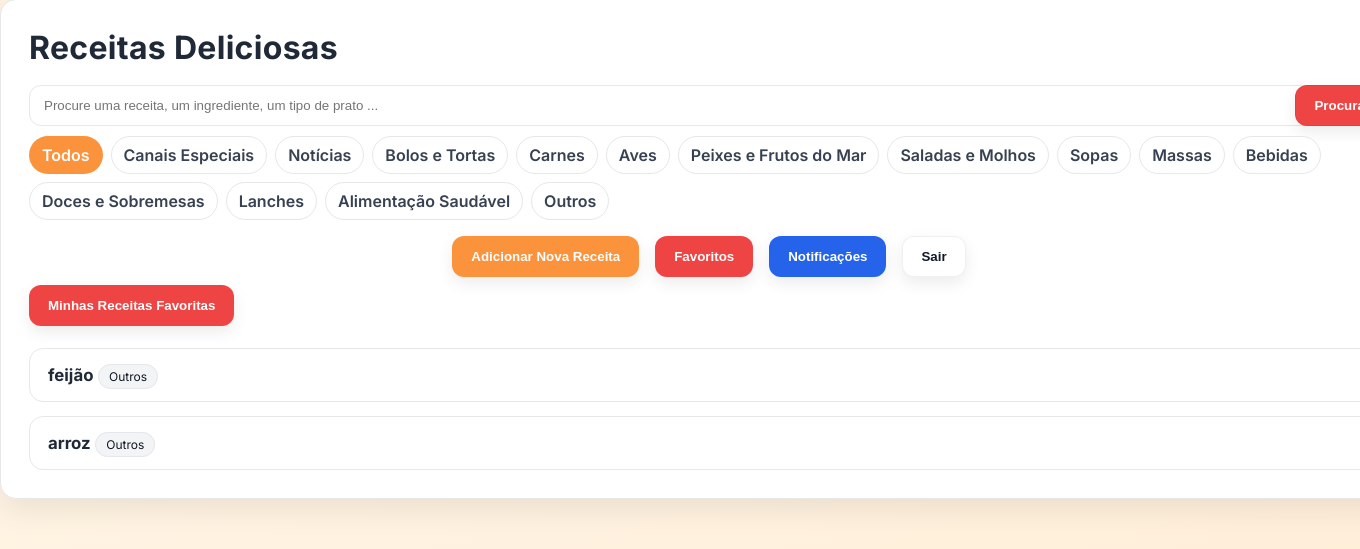
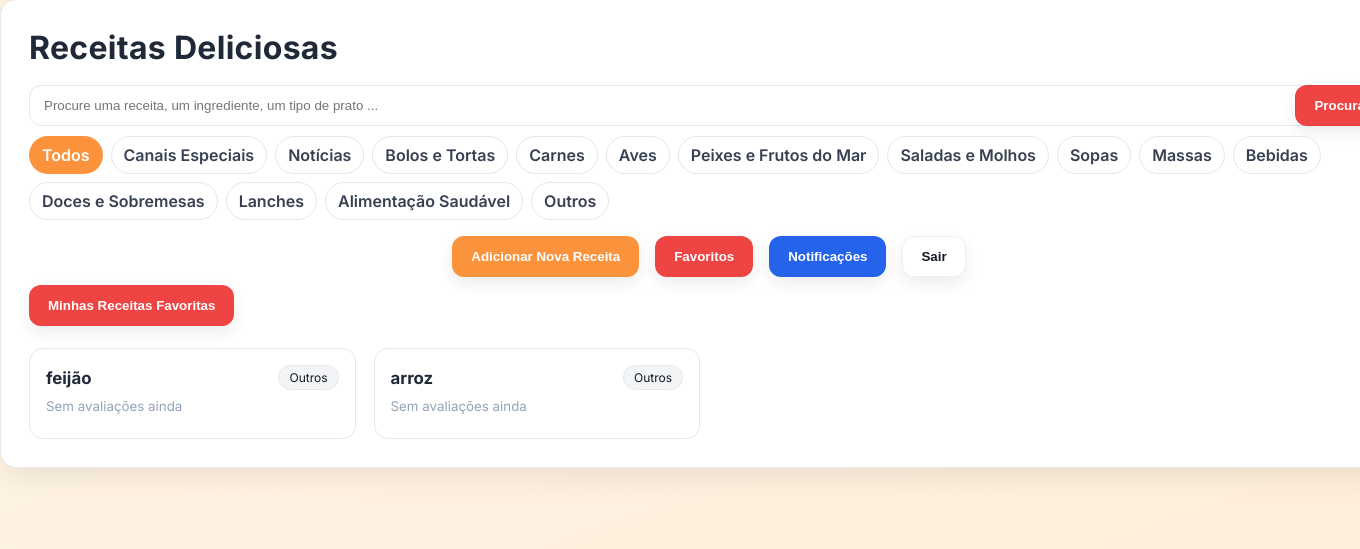
Before and after one commit to jeffersonanjos/projeto-psi, a Flask app: page / in a window 1360 px wide; the page is wider, and only the part inside the window is pictured. Shown: the part 33-582 px from the top of that part. Run offline with Flask 3, Linux system fonts and the light colour scheme; a user stored in the database is signed in.

Commit message:
Refactor recipe card layout and styling
Co-authored-by: jefferson.anjos <jefferson.anjos@escolar.ifrn.edu.br>

```diff
--- a/static/style.css
+++ b/static/style.css
@@ -243,16 +243,17 @@ ul {
   padding: 0;
   margin: 22px 0 0 0;
   display: grid;
-  gap: 14px;
+  grid-template-columns: repeat(auto-fill, minmax(260px, 1fr));
+  gap: 18px;
 }
 ul li {
   background: #ffffff;
   border: 1px solid #e5e7eb;
   border-radius: 14px;
-  padding: 16px 18px;
-  display: flex;
-  justify-content: space-between;
-  align-items: center;
+  padding: 16px;
+  display: grid;
+  grid-template-rows: auto 1fr auto;
+  gap: 8px;
   transition: transform 0.15s ease, box-shadow 0.2s ease, border-color 0.2s ease;
 }
 ul li:hover {
@@ -265,6 +266,8 @@ ul li a {
   font-weight: 700;
   font-size: 1.05rem;
 }
+ul li .meta-row { display:flex; justify-content: space-between; align-items:center; gap:10px; }
+.card-actions { display:flex; gap:10px; justify-content:flex-end; }
 
 /* Recipe sections */
 .recipe-section-box {
@@ -425,9 +428,8 @@ ul li a {
   .search-form {
     grid-template-columns: 1fr;
   }
-  ul {
-    grid-template-columns: 1fr;
-  }
+  .category-bar { overflow-x: auto; white-space: nowrap; padding-bottom: 6px; }
+  .category-bar .category { display: inline-block; }
   .recipe-actions {
     flex-direction: column;
     gap: 14px;
--- a/templates/index.html
+++ b/templates/index.html
@@ -46,15 +46,21 @@
             <ul>
                 {% for r in receitas %}
                     <li>
-                        <span>
+                        <div class="meta-row">
                             <a href="{{ url_for('receita_detail', id=r.id) }}">{{ r.titulo }}</a>
                             <span class="badge">{{ r.tipo or 'Outros' }}</span>
-                        </span>
+                        </div>
+                        {% set media = (r.avaliacoes | map(attribute='nota') | list) %}
+                        {% if media and media|length > 0 %}
+                        <small style="color:#6b7280">Média: {{ (media|sum / media|length)|round(1) }} ★</small>
+                        {% else %}
+                        <small style="color:#94a3b8">Sem avaliações ainda</small>
+                        {% endif %}
                         {% if current_user_id == r.usuario_id %}
-                        <span>
+                        <div class="card-actions">
                             <a class="button-link edit-button" href="{{ url_for('editar_receita', id=r.id) }}">Editar</a>
                             <button class="button-link delete-button" onclick="confirmDelete{{ r.id }}()">Excluir</button>
-                        </span>
+                        </div>
                         <script>
                             function confirmDelete{{ r.id }}(){
                                 if(confirm('Tem certeza que deseja excluir esta receita?')){
```
